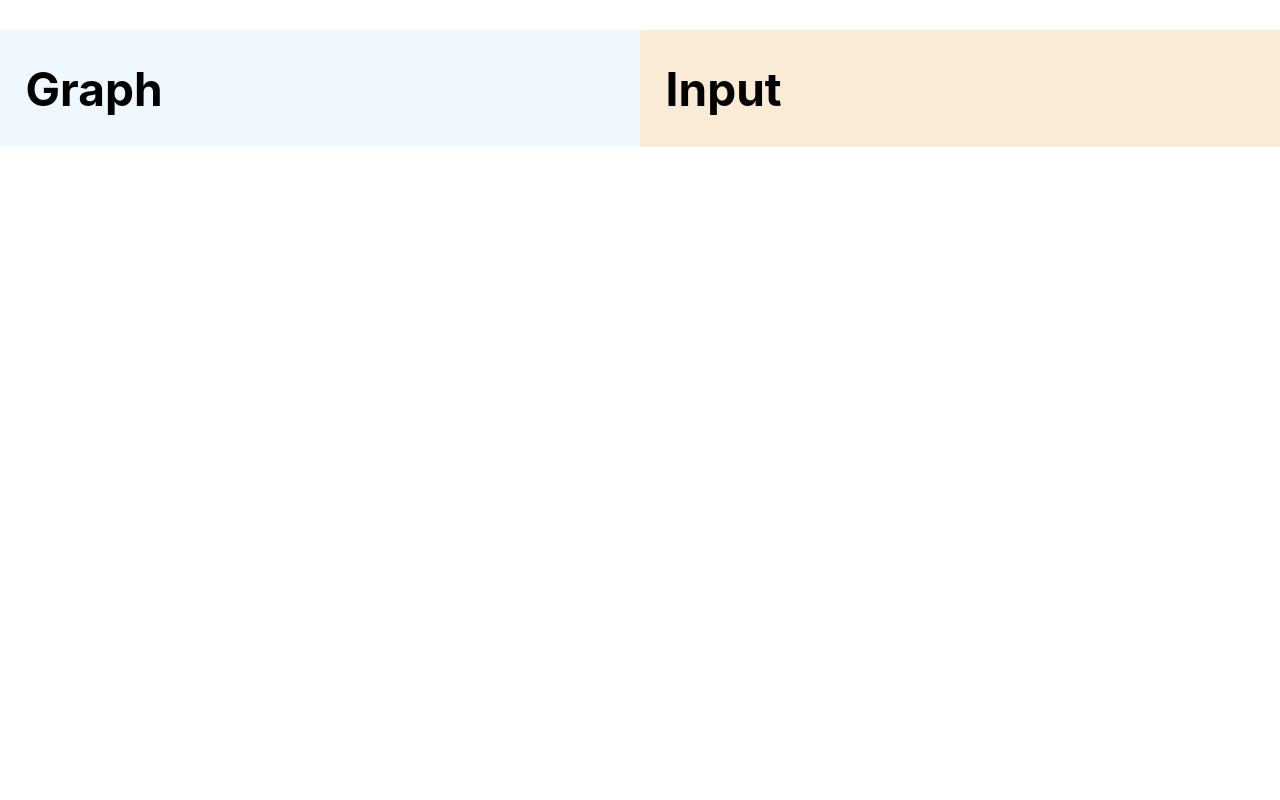
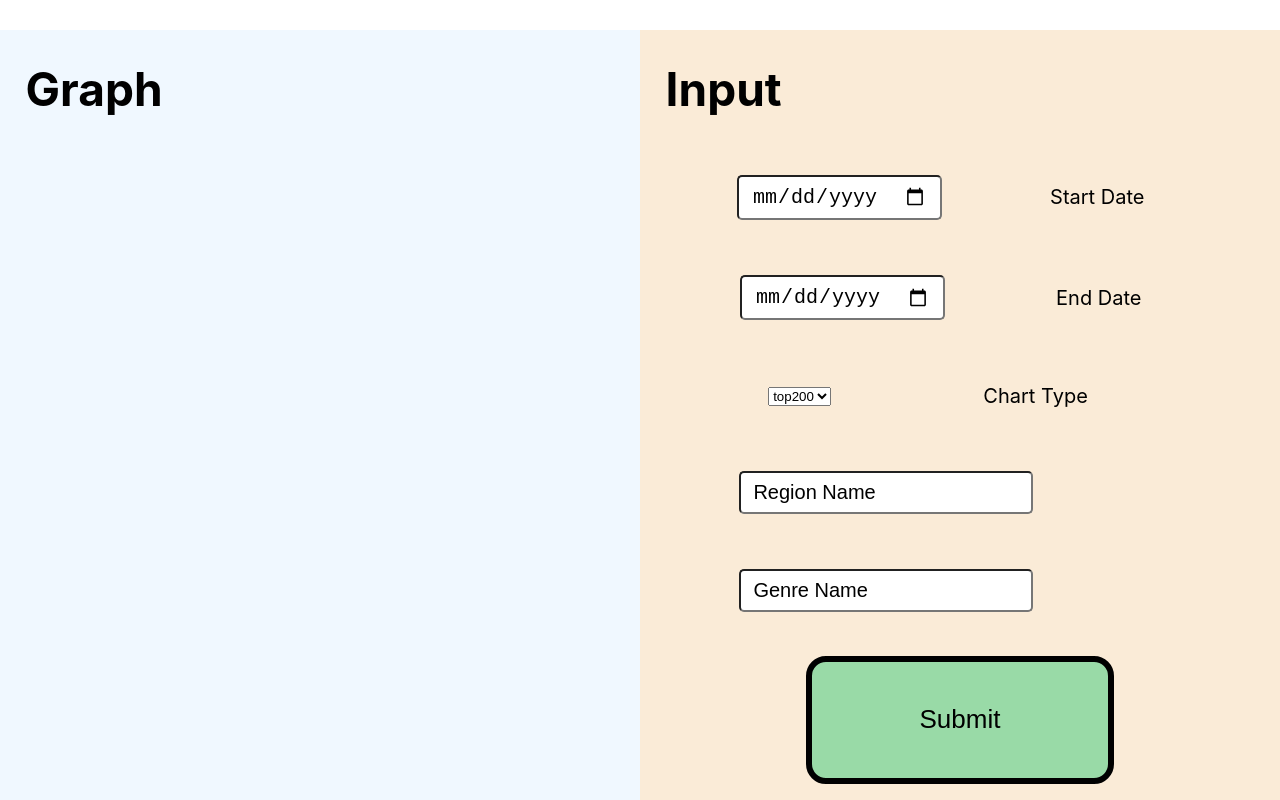
Before and after one commit to MiniMinstrel/Aura, a React (Create React App) app: page /Queries/RegionsRadio in a window 1280 px wide. Shown: the part 416-1216 px from the top of the page. Before the commit the page ends 800 px from the top, so only its background shows below. Built offline with nearby package versions, Linux system fonts and the light colour scheme.

Commit message:
Buggy Implementation of RR

```diff
--- a/src/RegionsRadio.js
+++ b/src/RegionsRadio.js
@@ -1,6 +1,26 @@
 import { Link } from 'react-router-dom';
+import { useState, useEffect } from 'react';
+import axios from 'axios';
 
 const RegionsRadio = () => {
+
+  const [chart, setChart] = useState('top200');
+  const [region, setRegion] = useState('Region Name');
+  const [genre, setGenre] = useState('Genre Name');
+  const [timeA, setTimeA] = useState('');
+  const [timeB, setTimeB] = useState('');
+  const [currentData, setCurrentData] = useState(["XX"]);
+
+  const handleSubmit = (event) => {
+      event.preventDefault();
+      axios.post('/RR', { chart: chart, region: region, genre: genre, timeA: timeA, timeB: timeB })
+            .then(response => {
+                console.log(response.data);
+                setCurrentData(response.data);
+            })
+            .catch(error => console.error(error));
+    }
+
   return (
     <div>
       <div className='query-page-about'>
@@ -30,6 +50,50 @@ const RegionsRadio = () => {
         </div>
         <div className='query-page-right'>
           <h1>Input</h1>
+          <div className='input-area'>
+              <div className='input-area-split'>
+                <form>
+                  <input type="date" value={ timeA } onChange={(e) => setTimeA(e.target.value)} />
+                </form>
+                <p>
+                    Start Date
+                </p>
+              </div>
+              <div className='input-area-split'>
+                <form>
+                  <input type="date" value={ timeB } onChange={(e) => setTimeB(e.target.value)} />
+                </form>
+                <p>
+                  End Date
+                </p>
+              </div>
+              <div className='input-area-split'>
+                <form>
+                  <select value={ chart } onChange={(e) => setChart(e.target.value)}>
+                    <option value="top200">top200</option>
+                    <option value="viral50">viral50</option>
+                  </select>
+                </form>
+                <p>Chart Type</p>
+              </div>
+              <div className='input-area-split'>
+                <form>
+                  <input type="text" value={ region } onChange={(e) => setRegion(e.target.value)} />
+                </form>
+                <p></p>
+              </div>
+              <div className='input-area-split'>
+                <form>
+                  <input type="text" value={ genre } onChange={(e) => setGenre(e.target.value)} />
+                </form>
+                <p></p>
+              </div>
+              <div className='input-area-split'>
+                <form onSubmit={handleSubmit}>
+                  <button type="submit">Submit</button>
+                </form>
+              </div>
+              </div>
         </div>
 
       </div>
```
Also changed, not shown: 1 other file (tests, documents, lock files or other folders).
